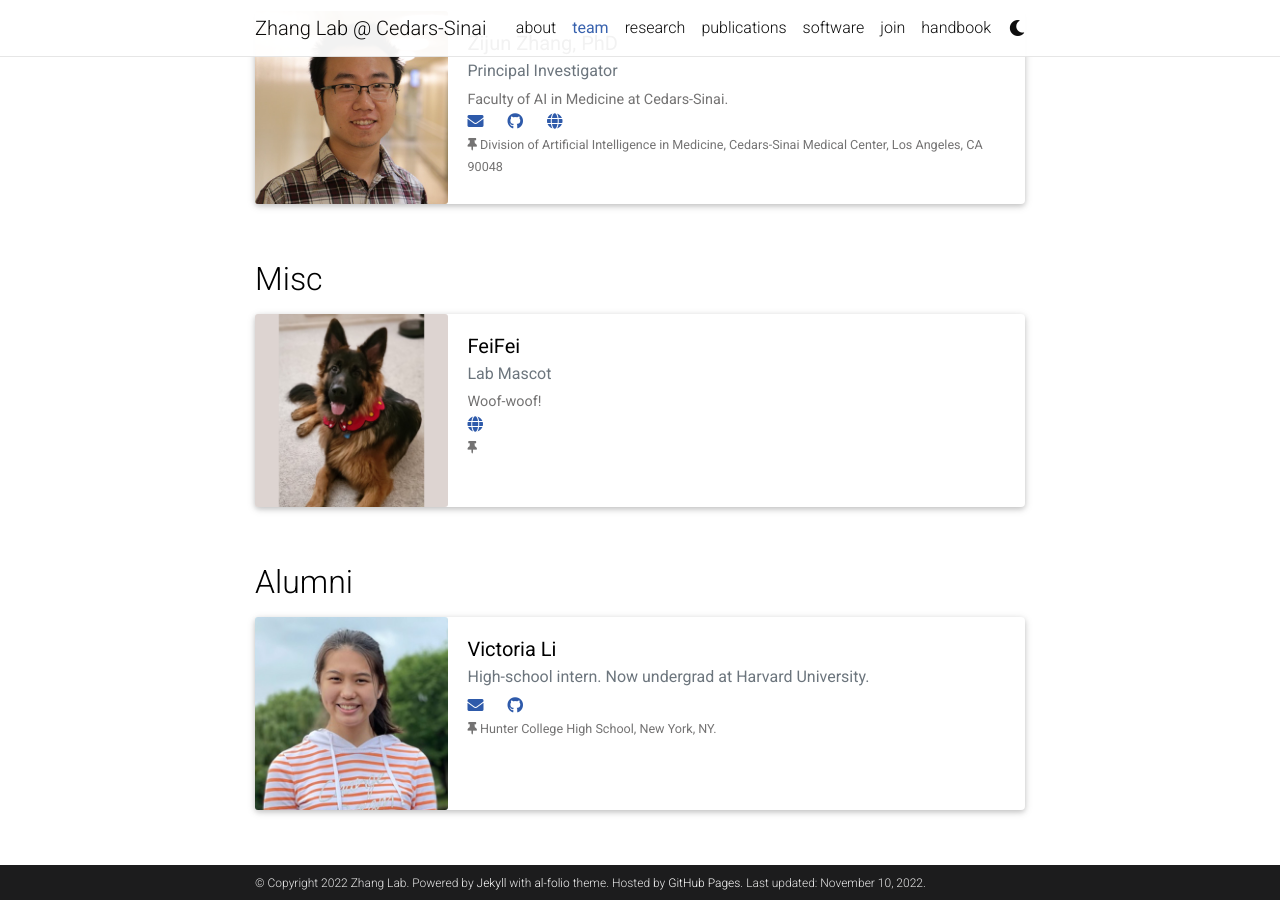
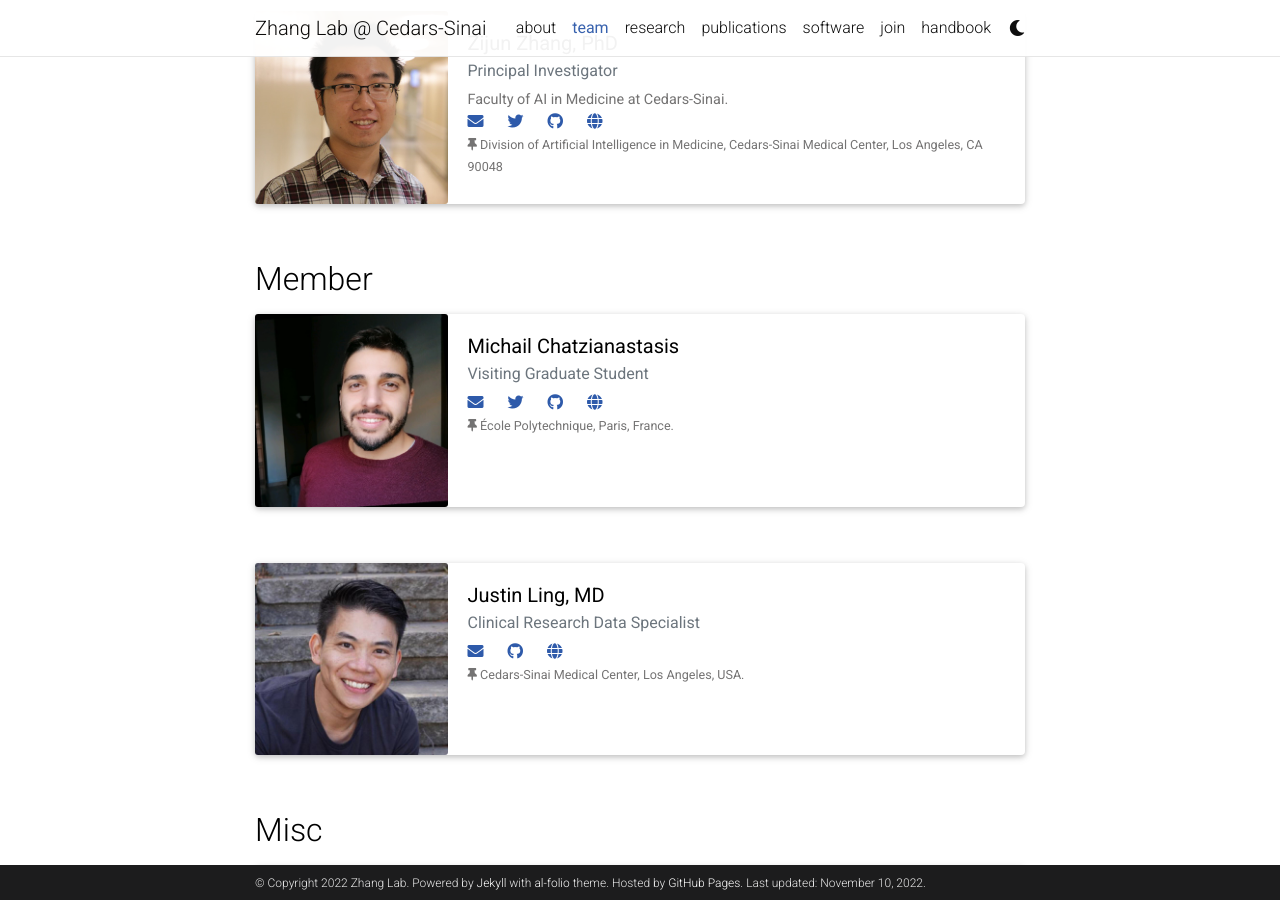
Before and after one commit to zhanglab-aim/zhanglab-aim.github.io, a Jekyll site: the page built from _pages/team.md, in a window 1280 px wide and 900 px high, scrolled down 227 px. Built offline with Jekyll 4.4.1, drawn with Linux system fonts in a browser that asks for light colours; full-size pictures stand in for the smaller copies a plugin makes; comment, search, counter and statistics services are not loaded; a style sheet for code colours, icons or effects is not loaded.

Commit message:
update members

```diff
--- /dev/null
+++ b/_members/jling.md
@@ -0,0 +1,23 @@
+---
+layout: member
+inline: false
+group: Member
+group_rank: 2
+team_frontpage: true
+
+title: Ling, Justin W, MD, MS
+description:
+lastname: Ling
+
+teaser:
+
+profile:
+    name: Justin Ling, MD
+    align: right
+    image: members/jling-profile.jpg
+    position: Clinical Research Data Specialist
+    email: Justin.Ling@cshs.org
+    website: https://justinwling.github.io/
+    github: justinwling
+    address: Cedars-Sinai Medical Center, Los Angeles, USA.
+---
--- /dev/null
+++ b/_members/mchatzianastasis.md
@@ -0,0 +1,24 @@
+---
+layout: member
+inline: false
+group: Member
+group_rank: 2
+team_frontpage: true
+
+title: Chatzianastasis, Michail
+description:
+lastname: Chatzianastasis
+
+teaser:
+
+profile:
+    name: Michail Chatzianastasis
+    align: right
+    image: members/mchatzianastasis-profile.jpg
+    position: Visiting Graduate Student
+    email: mixalisx97@gmail.com
+    website: https://michailchatzianastasis.github.io/
+    github: MichailChatzianastasis
+    twitter: MichailChatzia1
+    address: École Polytechnique, Paris, France.
+---
```
Also changed, not shown: _members/fzzhang.md (+2 -1 lines), _news/welcome-justin.md (added, +7 -0 lines), assets/img/members/jling-profile.jpg (added), assets/img/members/mchatzianastasis-profile.jpg (added).
